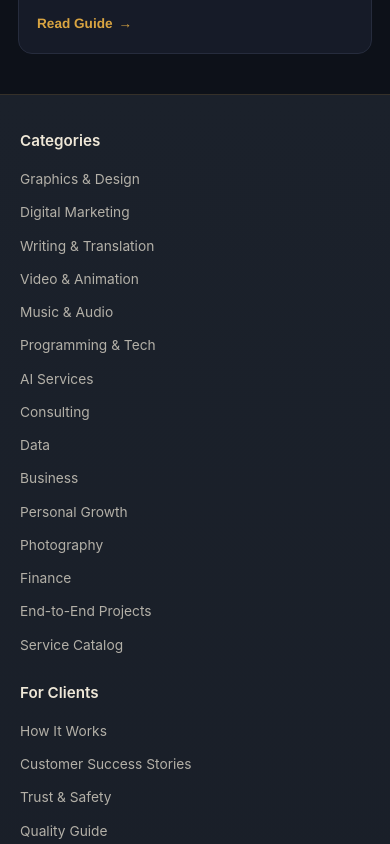
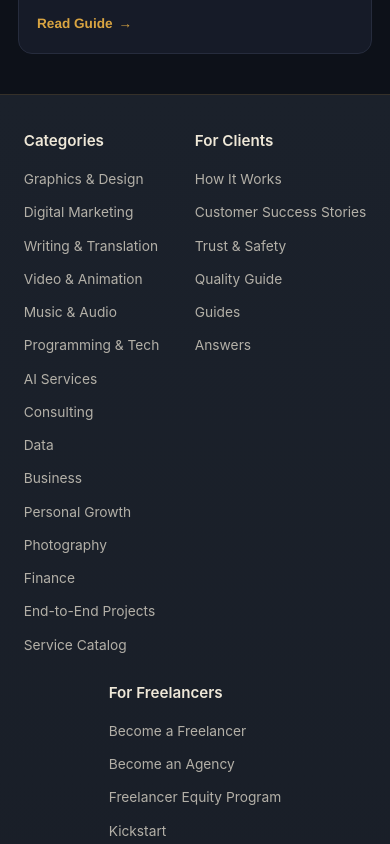
Before and after one commit to ANDRR00/Skillora-Angular, an Angular app: page / in a window 390 px wide. Shown: the part 6620-7464 px from the top of the page. Built offline with nearby package versions, Linux system fonts and the light colour scheme.

Commit message:
footer centered

```diff
--- a/src/app/footer/footer.scss
+++ b/src/app/footer/footer.scss
@@ -1,29 +1,43 @@
 .site-footer {
   width: 100%;
   background:
-    linear-gradient(
-      180deg,
+    linear-gradient(180deg,
       #1b212b 0%,
-      #181d26 100%
-    );
+      #181d26 100%);
   border-top: 1px solid rgba(184, 134, 59, 0.18);
   padding: 48px 32px 32px;
 
   .footer-grid {
-    display: grid;
-    grid-template-columns: repeat(4, 1fr);
+    display: flex;
+    flex-wrap: wrap;
+    justify-content: center;
+
     gap: 32px;
     max-width: 1200px;
     margin: 0 auto;
 
+    .footer-col {
+      flex: 1 1 calc(25% - 24px);
+    }
+
     @media (max-width: 992px) {
-      grid-template-columns: repeat(2, 1fr);
       row-gap: 40px;
+
+      .footer-col {
+        flex: 1 1 calc(50% - 16px);
+      }
     }
 
     @media (max-width: 576px) {
-      grid-template-columns: 1fr;
       gap: 28px;
+
+      .footer-col {
+        flex: 0 1 auto;
+        width: max-content;
+        max-width: 100%;
+        margin: 0 auto;
+        align-items: flex-start;
+      }
     }
   }
 
```
